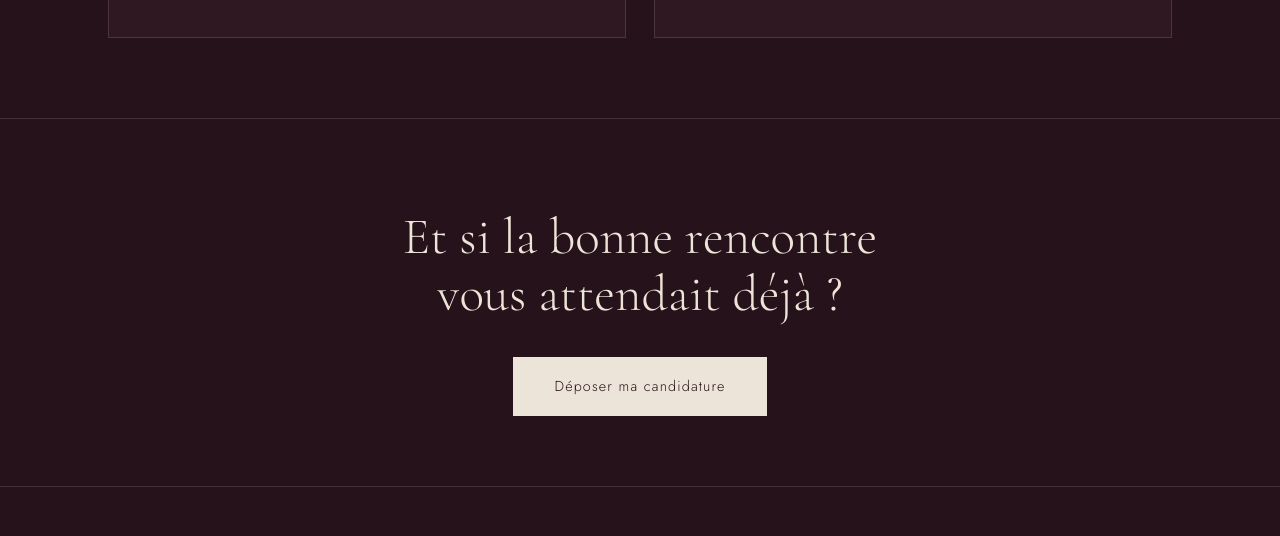
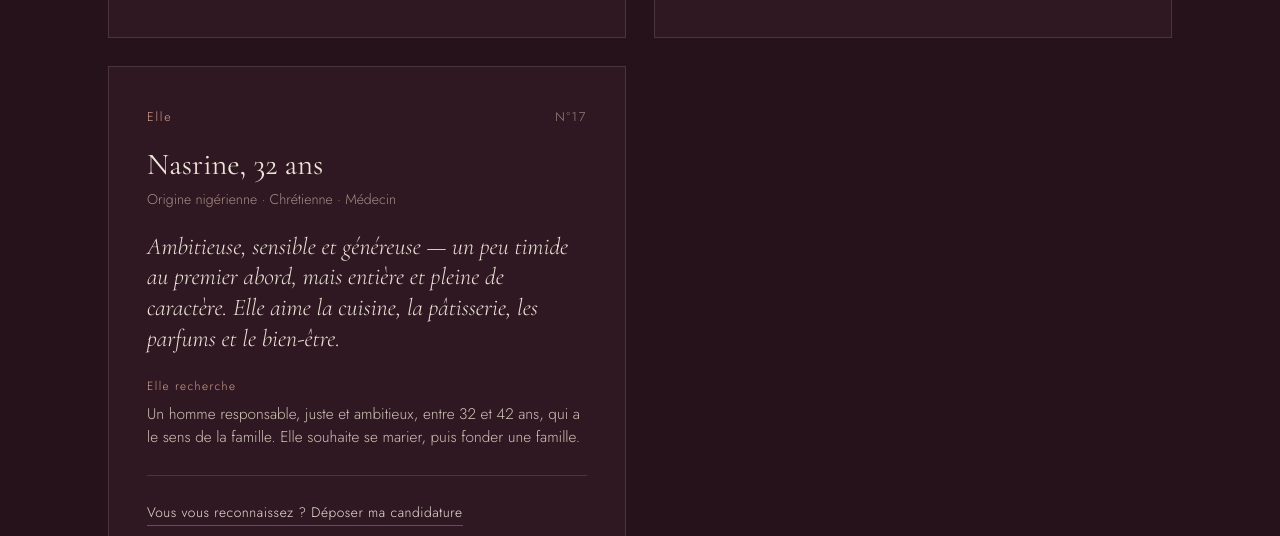
Before and after one commit to Kaissa2789/liora, a plain HTML site: page annonces.html in a window 1280 px wide. Shown: the part 1726-2262 px from the top of the page. Drawn offline with nearby package versions, Linux system fonts and the light colour scheme.

Commit message:
Annonces : ajoute Nasrine (N°17)
Co-Authored-By: Claude Opus 5.5 <noreply@anthropic.com>
Claude-Session: https://claude.ai/code/session_01W2hCnYyJUqyzh4XCrEHfnv

```diff
--- a/annonces.html
+++ b/annonces.html
@@ -168,6 +168,15 @@
         ident: "Origine sénégalaise · Musulman pratiquant · Juriste en droit public",
         hook: "Respectueux, sincère et ambitieux — fidèle et responsable, il aime le sport, les voyages, la lecture et les moments en famille.",
         seek: "Une femme musulmane pratiquante, entre 20 et 30 ans, sincère, fidèle et attachée aux valeurs familiales, qui parle poular. Avec ou sans enfants, l'origine importe peu. Il souhaite une relation fondée sur la confiance et le respect, menant au mariage et à une famille."
+      },
+      {
+        num: "N°17",
+        gender: "elle",
+        name: "Nasrine",
+        age: "32 ans",
+        ident: "Origine nigérienne · Chrétienne · Médecin",
+        hook: "Ambitieuse, sensible et généreuse — un peu timide au premier abord, mais entière et pleine de caractère. Elle aime la cuisine, la pâtisserie, les parfums et le bien-être.",
+        seek: "Un homme responsable, juste et ambitieux, entre 32 et 42 ans, qui a le sens de la famille. Elle souhaite se marier, puis fonder une famille."
       }
     ];
 
```
